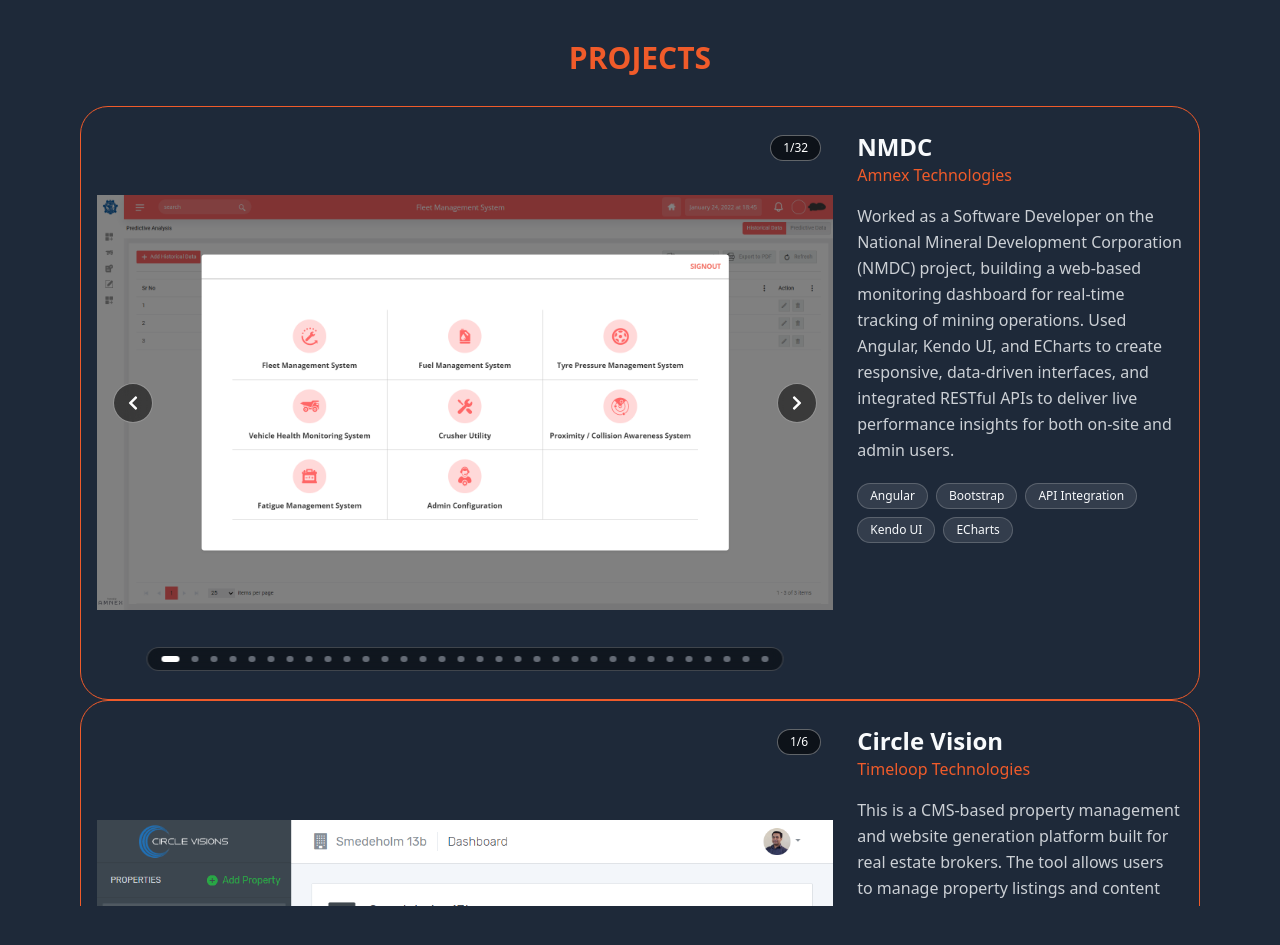
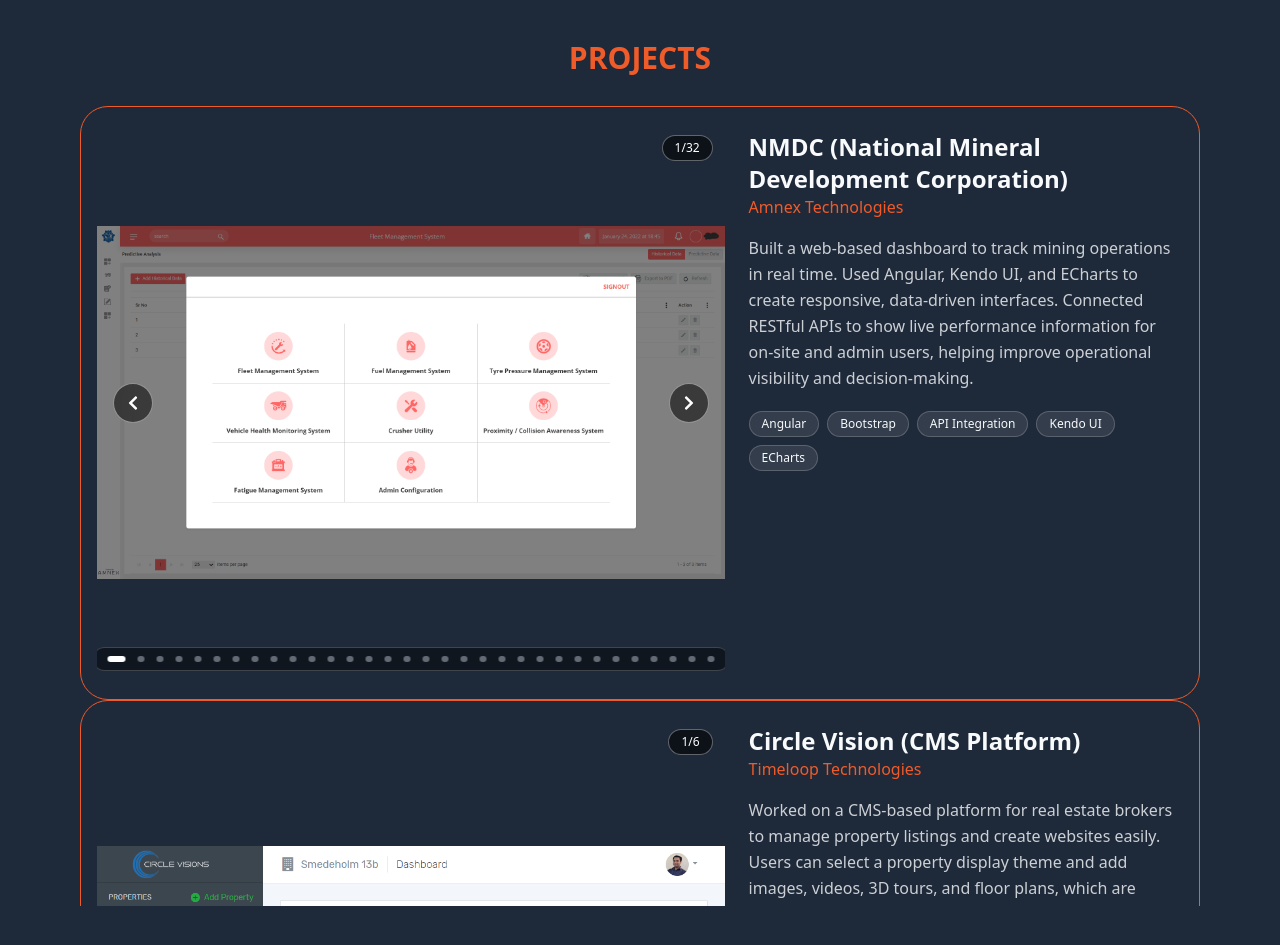
Before and after one commit to KinjalHirapara/portfolio, a React (Vite) app: page / in a window 1280 px wide. Shown: the part 2780-3725 px from the top of the page. Built offline with nearby package versions, Linux system fonts and the light colour scheme.

Commit message:
updated content for project section.

```diff
--- a/src/components/Project1.tsx
+++ b/src/components/Project1.tsx
@@ -205,9 +205,9 @@ const Project1: React.FC = () => {
                     }
                     externalLink={project.external}
                     disableGallery={Boolean(project.external)}
-                    className="h-full flex-1 w-full lg:w-[70%]"
+                    className="h-full flex-1 w-full lg:w-[60%]"
                   />
-                  <div className="w-full lg:w-[30%] flex-shrink-0">
+                  <div className="w-full lg:w-[40%] flex-shrink-0">
                     <h3 className="text-xl md:text-2xl font-bold text-textLight mt-2">
                       {project.title}
                     </h3>
--- a/src/constants/index.tsx
+++ b/src/constants/index.tsx
@@ -225,10 +225,10 @@ type Project = {
 
 export const projects: Project[] = [
   {
-    title: "NMDC",
+    title: "NMDC (National Mineral Development Corporation)",
     overline: "Amnex Technologies",
     description:
-      "Worked as a Software Developer on the National Mineral Development Corporation (NMDC) project, building a web-based monitoring dashboard for real-time tracking of mining operations. Used Angular, Kendo UI, and ECharts to create responsive, data-driven interfaces, and integrated RESTful APIs to deliver live performance insights for both on-site and admin users.",
+      "Built a web-based dashboard to track mining operations in real time. Used Angular, Kendo UI, and ECharts to create responsive, data-driven interfaces. Connected RESTful APIs to show live performance information for on-site and admin users, helping improve operational visibility and decision-making.",
     tech: ["Angular", "Bootstrap", "API Integration", "Kendo UI", "ECharts"],
     image: NMDCImg,
     gallery: Array.from(
@@ -237,10 +237,10 @@ export const projects: Project[] = [
     ),
   },
   {
-    title: "Circle Vision",
+    title: "Circle Vision (CMS Platform)",
     overline: "Timeloop Technologies",
     description:
-      "This is a CMS-based property management and website generation platform built for real estate brokers. The tool allows users to manage property listings and content and generate public-facing websites by selecting a theme. Once a theme is selected, the system automatically displays uploaded content such as images, videos, and text inside the chosen layout, making it easy to publish professional property websites without manual design work. I worked as a Frontend Developer on this platform, where I built and enhanced core features using Angular and designed multiple responsive UI themes. I implemented dynamic content rendering so platform data could be mapped seamlessly to different themes, improving flexibility, usability, and overall user experience.",
+      "Worked on a CMS-based platform for real estate brokers to manage property listings and create websites easily. Users can select a property display theme and add images, videos, 3D tours, and floor plans, which are automatically displayed in the chosen layout. I built and enhanced 5+ responsive themes using HTML, CSS, Bootstrap, and JavaScript, implemented dynamic content rendering with Angular components, and developed CRUD operations for managing property details, images, and other content. Enhanced user experience by building flexible, easy-to-use interfaces for managing property content and website creation, and collaborated with the team to deliver fully functional features on time.",
     tech: ["Angular", "Bootstrap", "API Integration", "jQuery", "HTML", "CSS"],
     image: circleVisionImg,
     gallery: [
```
